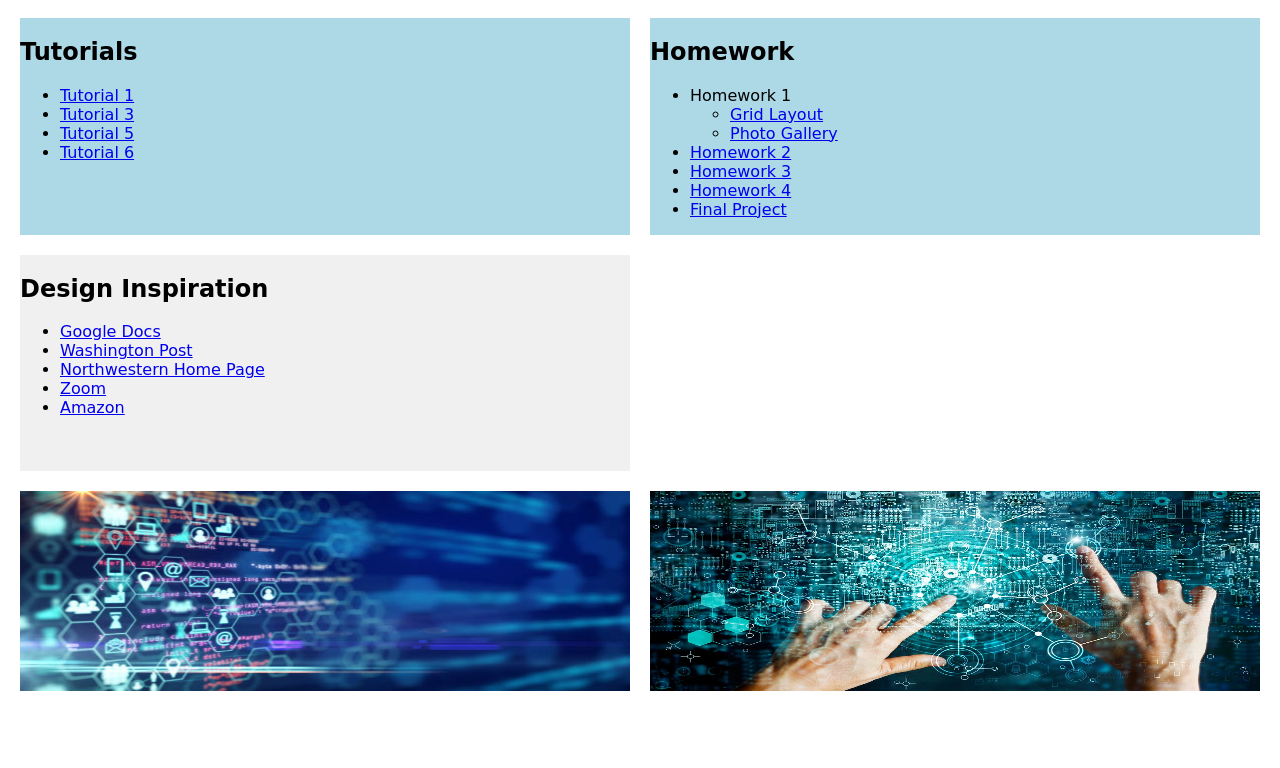
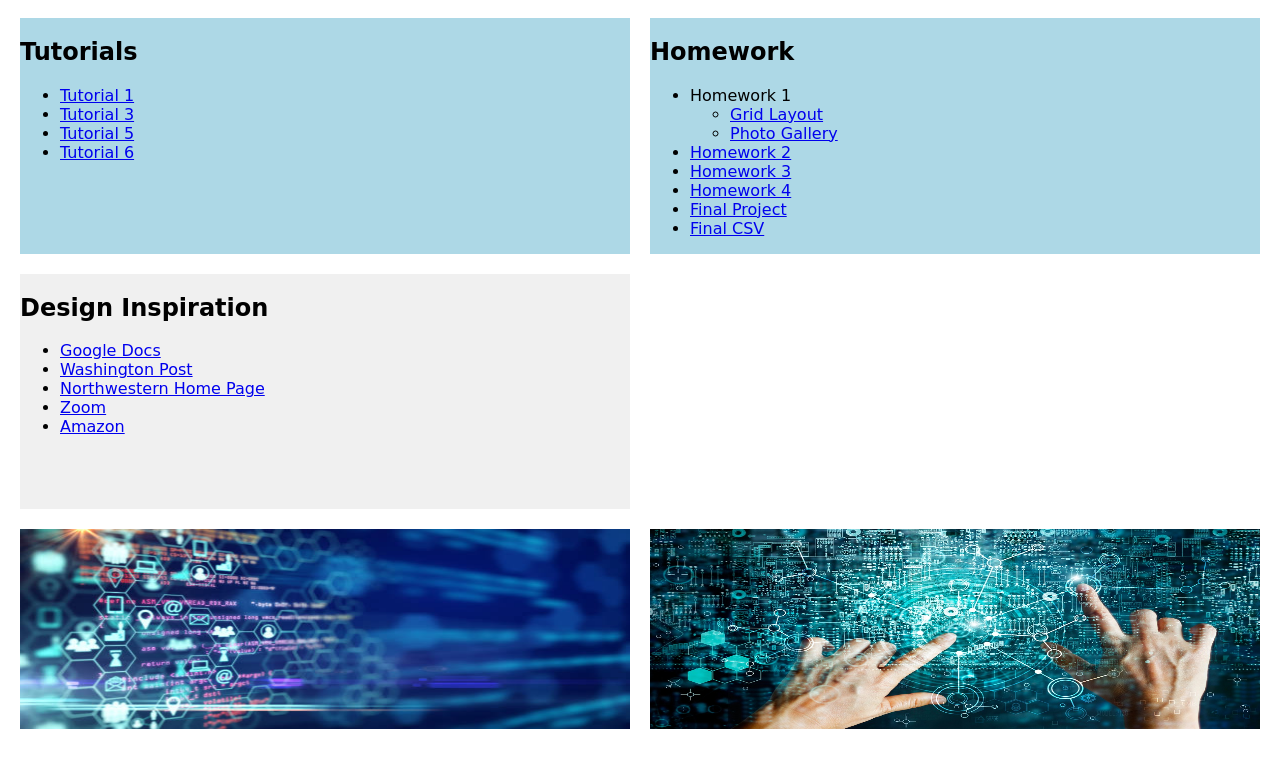
Before and after one commit to 1AlbertChen/COVIDmap, a plain HTML site: page index.html in a window 1280 px wide. Shown: the part 90-858 px from the top of the page. Drawn offline with Linux system fonts and the light colour scheme; a web font is replaced by a local one.

Commit message:
Website update

```diff
--- a/index.html
+++ b/index.html
@@ -66,6 +66,9 @@
                     <li>
                         <a href="final project/index.html">Final Project</a>
                     </li>
+                    <li>
+                        <a href="final project/choropleth/summary.csv">Final CSV</a>
+                    </li>
                 </ul>
             </section>
             <section id="inspiration">
```
